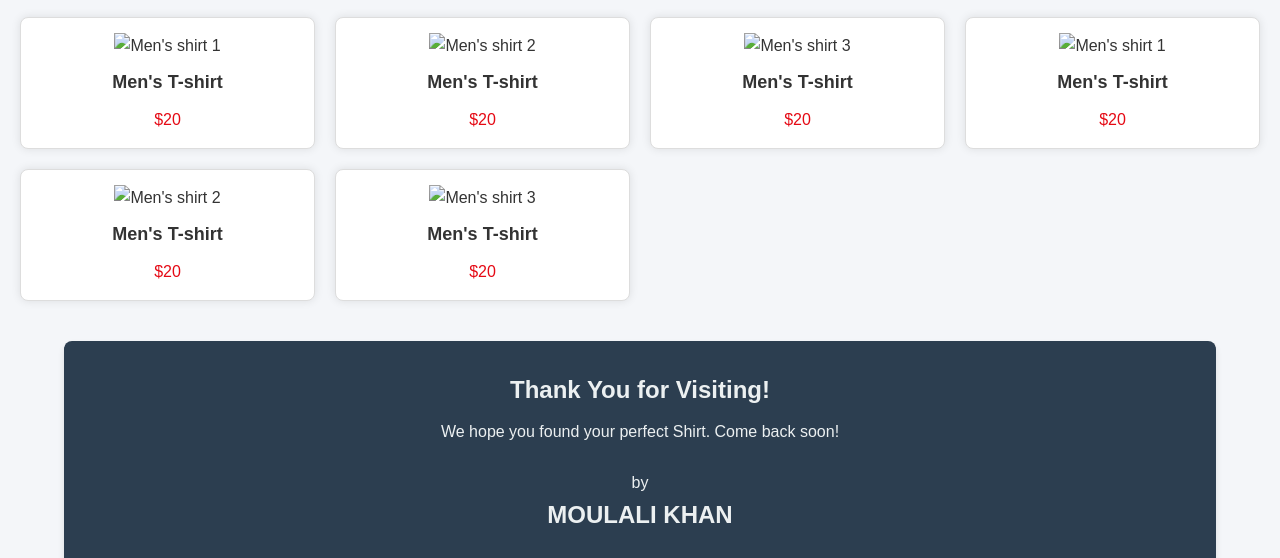
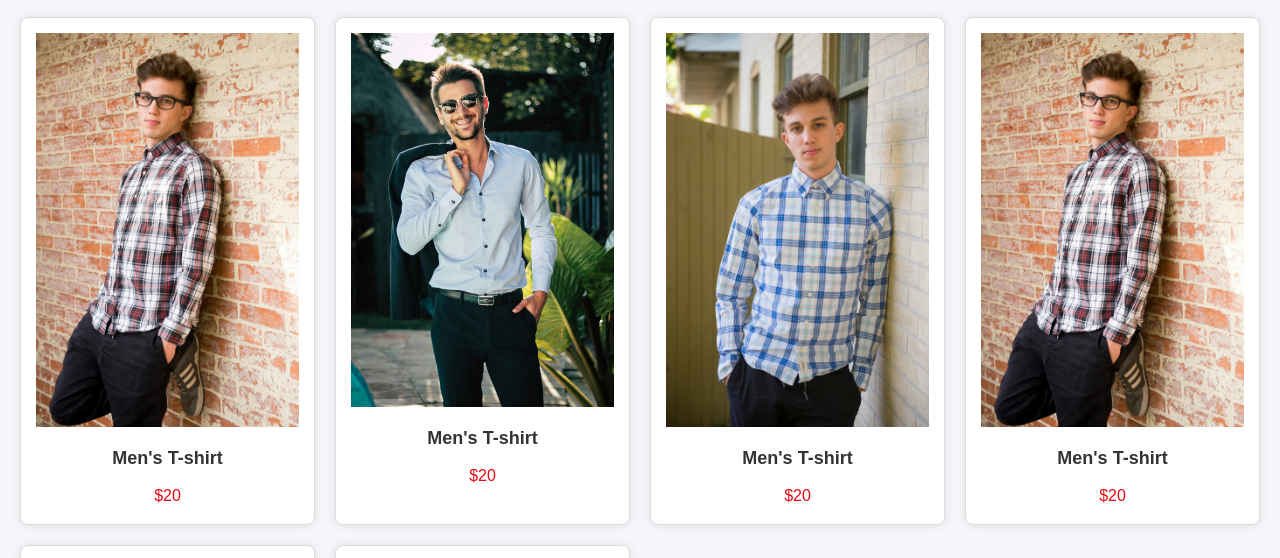
Before and after one commit to Shafiulla-k/mk-fashions, a plain HTML site: page shirts.html in a window 1280 px wide. Shown: the part 162-720 px from the top of the page. Drawn offline with Linux system fonts and the light colour scheme; a script that the page names is missing.

Commit message:
Update shirts.html

```diff
--- a/shirts.html
+++ b/shirts.html
@@ -35,32 +35,32 @@
     <!-- T-shirts Products -->
     <section class="product-gallery">
         <div class="product-item">
-            <img src="shirt 1.jpg" alt="Men's shirt 1">
+            <img src="shirts all/shirt 1.jpg" alt="Men's shirt 1">
             <p class="product-name">Men's T-shirt</p>
             <p class="product-price">$20</p>
         </div>
         <div class="product-item">
-            <img src="shirt 2.jpg" alt="Men's shirt 2">
+            <img src="shirts all/shirt 2.jpg" alt="Men's shirt 2">
             <p class="product-name">Men's T-shirt</p>
             <p class="product-price">$20</p>
         </div>
         <div class="product-item">
-            <img src="shirt 3.jpg" alt="Men's shirt 3">
+            <img src="shirts all/shirt 3.jpg" alt="Men's shirt 3">
             <p class="product-name">Men's T-shirt</p>
             <p class="product-price">$20</p>
         </div>
         <div class="product-item">
-            <img src="shirt 1.jpg" alt="Men's shirt 1">
+            <img src="shirts all/shirt 1.jpg" alt="Men's shirt 1">
             <p class="product-name">Men's T-shirt</p>
             <p class="product-price">$20</p>
         </div>
         <div class="product-item">
-            <img src="shirt 2.jpg" alt="Men's shirt 2">
+            <img src="shirts all/shirt 2.jpg" alt="Men's shirt 2">
             <p class="product-name">Men's T-shirt</p>
             <p class="product-price">$20</p>
         </div>
         <div class="product-item">
-            <img src="shirt 3.jpg" alt="Men's shirt 3">
+            <img src="shirts all/shirt 3.jpg" alt="Men's shirt 3">
             <p class="product-name">Men's T-shirt</p>
             <p class="product-price">$20</p>
         </div>
```
